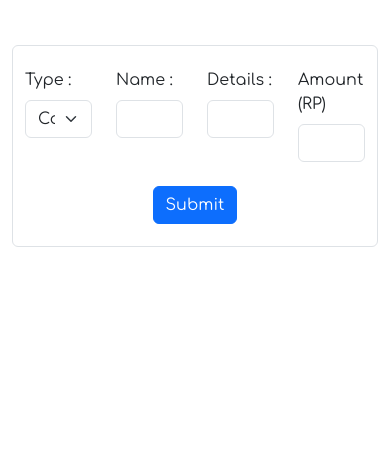
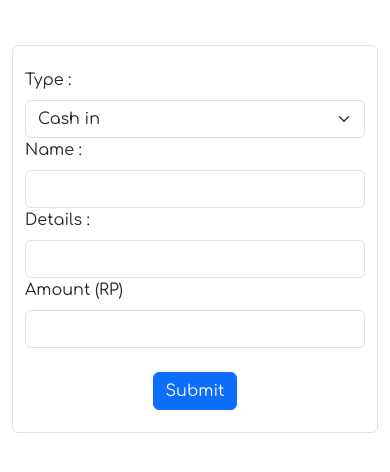
Before and after one commit to RevoU-FSSE-2/week-7-mnajmytsss, a website: page index.html in a window 390 px wide. Shown: the part 84-556 px from the top of the page. Drawn offline with nearby package versions, Linux system fonts and the light colour scheme.

Commit message:
add media queries 720px

```diff
--- a/style.css
+++ b/style.css
@@ -1,3 +1,11 @@
 * {
     font-family: 'Comfortaa', cursive;
 }
+
+@media screen and (max-width: 720px){
+    #content {
+        display: flex;
+        flex-direction: column;
+        align-items: center;
+    }
+}
```
